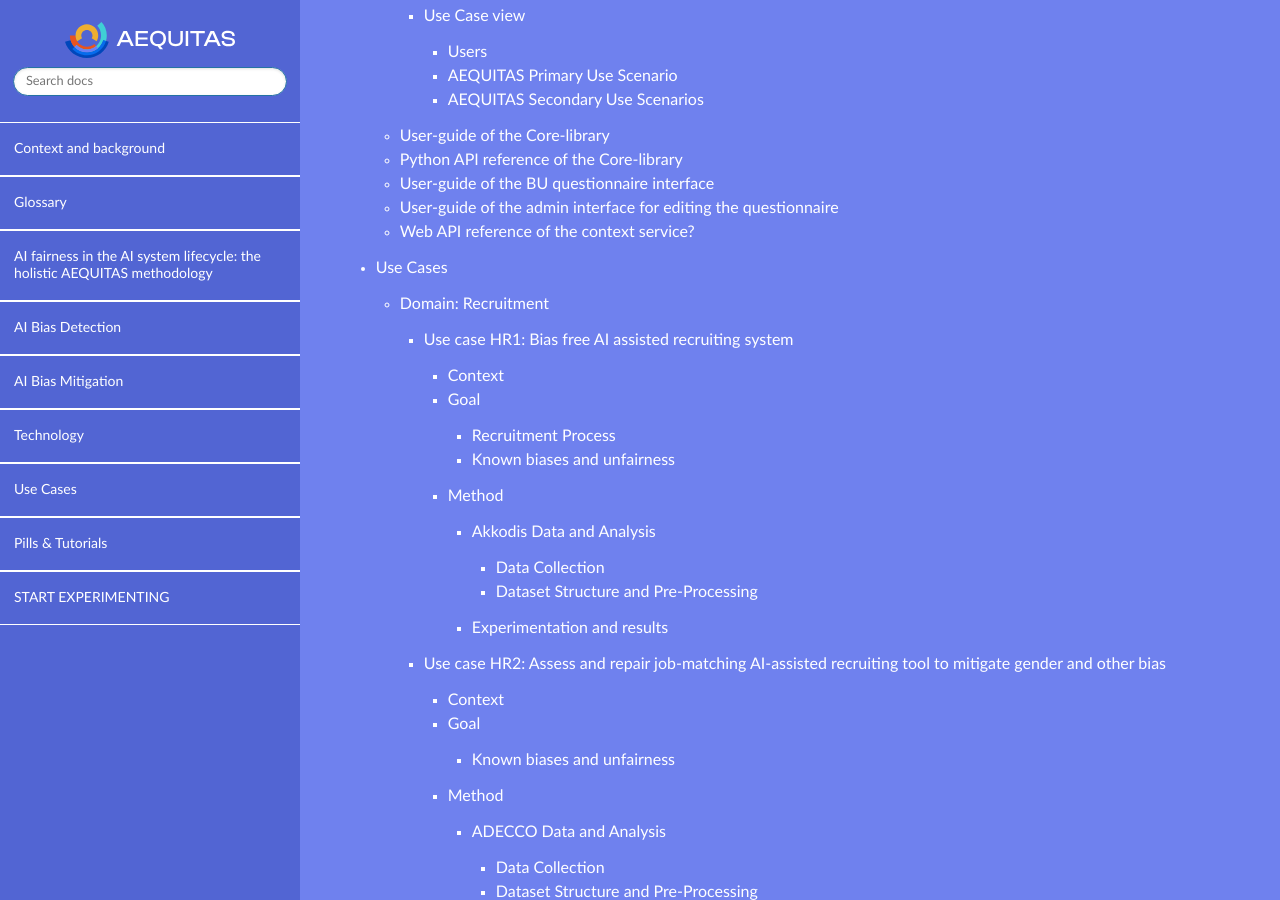
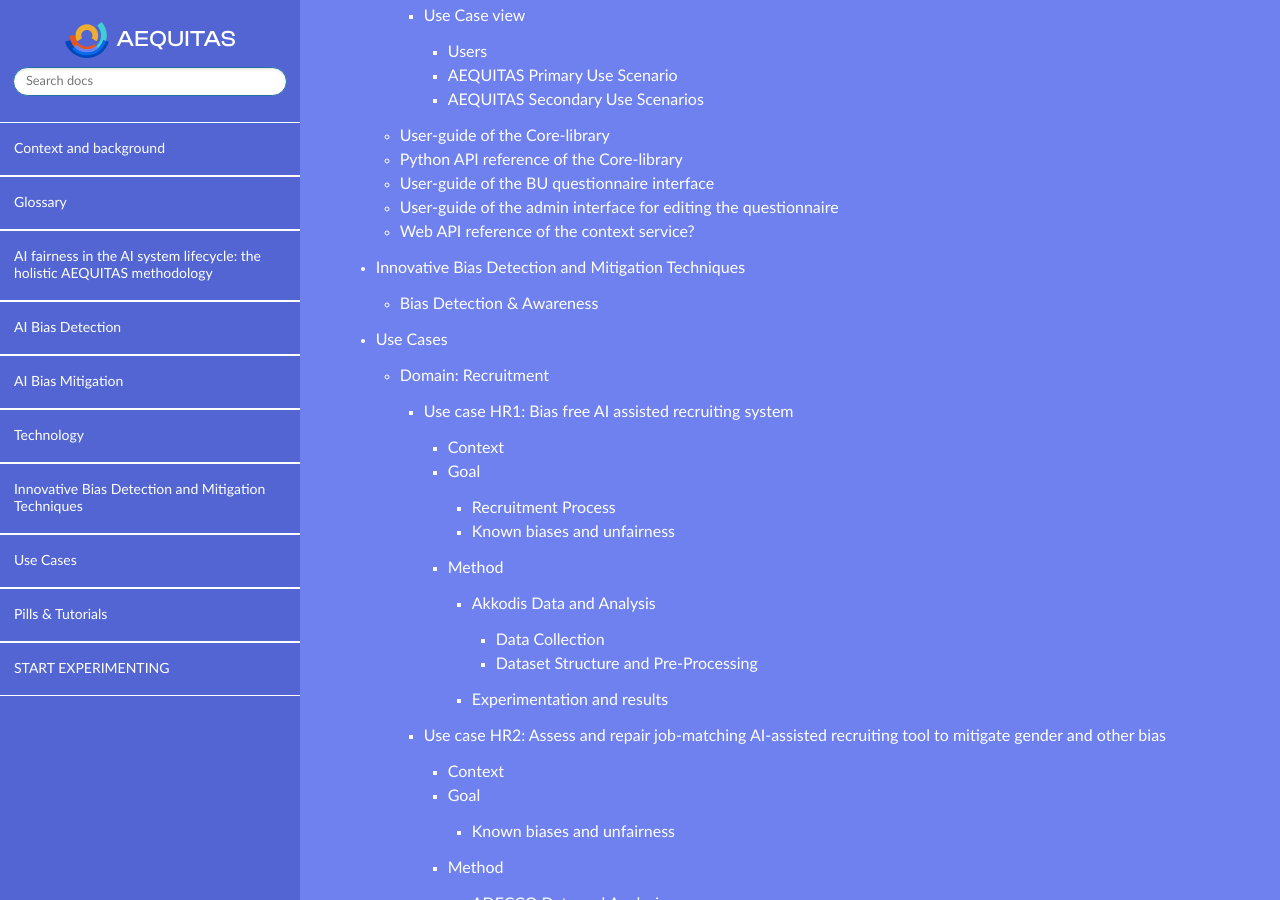
Before and after one commit to aequitas-aod/aequitas-home, a Sphinx documentation site: the page built from docs/source/index.rst, in a window 1280 px wide and 900 px high, scrolled down 2631 px. Built offline with Sphinx 7.4.7 and the Read the Docs theme 3.1.0, drawn with Linux system fonts in a browser that asks for light colours; some of the changed lines change nothing that is shown.

Commit message:
rc: innovation

```diff
--- a/docs/source/index.rst
+++ b/docs/source/index.rst
@@ -32,6 +32,7 @@
    detection
    mitigation
    technology
+   innovation
    usecases
    pills
    fair-by-design
--- /dev/null
+++ b/docs/source/innovation.rst
@@ -0,0 +1,15 @@
+Innovative Bias Detection and Mitigation Techniques
+=================================================
+
+In our continuous effort to enhance fairness and accuracy in AI systems, the AEQUITAS project has pioneered a suite of innovative techniques designed to detected and mitigate bias. These advanced techniques are embedded directly within our experimentation tool, providing users with powerful, accessible means to conduct experiments and refine processes. The list below details the cutting-edge techniques we have developed, each tailored to address specific challenges in bias detection and correction.
+
+Bias Detection & Awareness
+------
+
+This section outlines our key contributions to bias detection and awareness, featuring cutting-edge research and methodologies that address the complex challenges posed by socio-technical decision-making environments. New tools for detection have been proposed as well as new metrics for bias evaluation. Each entry below details a significant advancement in the field, designed to refine how we assess, understand, and correct biases in AI applications.
+
+* `Impact based fairness framework for socio-technical decision making <https://ceur-ws.org/Vol-3523/paper12.pdf>`_: This paper introduces the AEQUITAS Socio-Technical System Assessment tool, which evaluates the broader impact of AI-driven decisions on society. The tool aims to ensure that automated decisions contribute positively to social equity and cohesion.
+
+* Generalization of existing SoA metrics
+  * `Generalized Disparate Impact for Configurable Fairness Solutions in ML <https://proceedings.mlr.press/v202/giuliani23a/giuliani23a.pdf>`_: Introduce a new metric that enhances traditional metrics to better handle data attributes that vary continuously, providing a more detailed and accurate analysis.
+  * `AI-fairness and equality of opportunity: a case study on educational achievement <https://ceur-ws.org/Vol-3808/paper17.pdf>`_: Introduce a new metric that Incorporates considerations of the social and legal context in the bias assessment, adapting detection techniques to be sensitive to changing regulations and cultural expectations.
```
